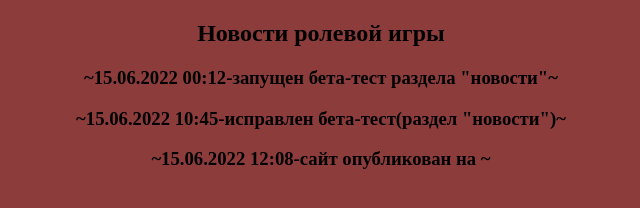
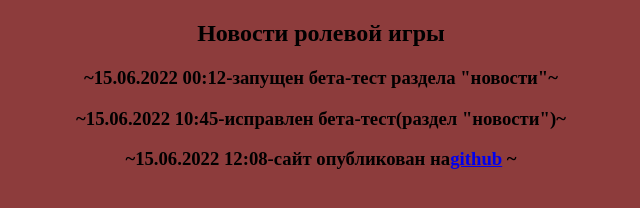
Before and after one commit to CRONY-python-codes/roleva-page, a plain HTML site: page novost.html in a window 1280 px wide. Shown: the whole page, without its empty margins (319-959 px from the left). Drawn offline with Linux system fonts and the light colour scheme.

Commit message:
Update novost.html

```diff
--- a/novost.html
+++ b/novost.html
@@ -26,5 +26,5 @@ body {
 <center><h2>Новости ролевой игры</h2></center>
 <center><h3>~15.06.2022 00:12-запущен бета-тест раздела "новости"~</h3></center>
 <center><h3>~15.06.2022 10:45-исправлен бета-тест(раздел "новости")~</h3></center>
-<center><h3>~15.06.2022 12:08-сайт опубликован на<a href=""></a>
+<center><h3>~15.06.2022 12:08-сайт опубликован на<a href="https://github.com/CRONY-python-codes/roleva-page">github</a>
 ~</h3></center>
```
